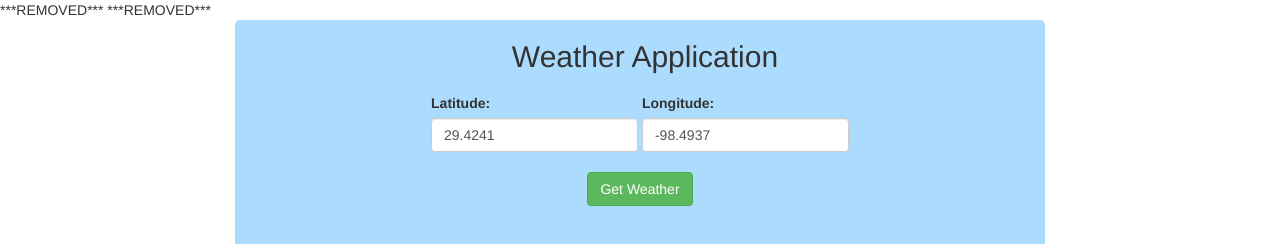
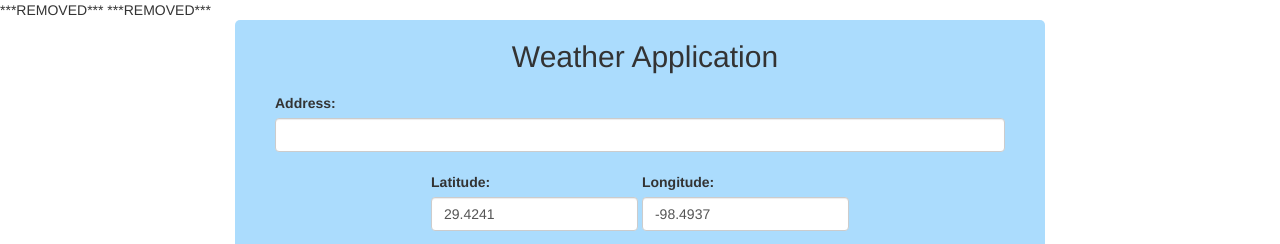
Before and after one commit to TechnicallyDifficult/Codeup-Web-Exercises, a PHP site: page /weather_map.html in a window 1280 px wide. Shown: the top 244 px of the page. Run offline with PHP 8.4, Linux system fonts and the light colour scheme; some libraries are stand-ins or nearby versions.

Commit message:
adds address input and geocoding

```diff
--- a/public/css/weather_map.css
+++ b/public/css/weather_map.css
@@ -17,8 +17,12 @@ p {
 	margin: 0 0 5px;
 }
 
-input:focus {
+input:focus, .btn:focus, .btn:active, .btn:active:focus {
 	outline: none;
+}
+
+.address-container {
+	text-align: left;
 }
 
 .day-forecast {
@@ -42,7 +46,7 @@ input:focus {
 	margin: 0;
 }
 
-.form-control {
+.latlng {
 	width: initial;
 }
 
--- a/public/js/weather_map.js
+++ b/public/js/weather_map.js
@@ -1,4 +1,4 @@
-$(document).ready(function () {
+// $(document).ready(function () {
 	const APPID = '7f8e3aa0aad113510e0c1eaafd1c17b8';
 	var url = 'http://api.openweathermap.org/data/2.5/forecast/daily';
 	var latitude = parseFloat($('#lat-input').val());
@@ -12,14 +12,12 @@ $(document).ready(function () {
 	};
 	var map = new google.maps.Map(document.getElementById('map-canvas'), mapOptions);
 	var marker = new google.maps.Marker({
-		position: {
-			lat: latitude,
-			lng: longitude
-		},
+		position: map.center,
 		map: map,
 		animation: google.maps.Animation.DROP,
 		draggable: true
 	});
+	var geocoder = new google.maps.Geocoder();
 
 	function getWeather(Lat, Lon) {
 		$.get(url, {
@@ -32,7 +30,7 @@ $(document).ready(function () {
 			console.log(status);
 			$.alert({
 				title: 'Uh oh!',
-				content: 'Failed to load! See console for details.',
+				content: 'Weather failed to load! See console for details.',
 				type: 'red',
 				backgroundDismiss: true,
 				animationBounce: 1.5,
@@ -53,21 +51,71 @@ $(document).ready(function () {
 		});
 	}
 
+	function convertAddress() {
+		var address = $('#address-input').val();
+		geocoder.geocode({ 'address': address }, function(results, status) {
+			if (status == google.maps.GeocoderStatus.OK) {
+				latitude = results[0].geometry.location.lat();
+				longitude = results[0].geometry.location.lng();
+				$('#lat-input').val(latitude);
+				$('#lon-input').val(longitude);
+
+			} else if (status != 'ZERO_RESULTS') {
+				console.log(status);
+				$.alert({
+				title: 'Uh oh!',
+				content: 'Geocoding failed! See console for details.',
+				type: 'red',
+				backgroundDismiss: true,
+				animationBounce: 1.5,
+				buttons: {
+					close: function () {}
+				}
+			});
+			}
+		});
+	}
+
 	getWeather(29.42412, -98.493629);
 
 	$('#get-weather').click(function () {
-		latitude = parseFloat($('#lat-input').val()),
-		longitude = parseFloat($('#lon-input').val());
+		if ($('#address-input').val() != '') {
+			convertAddress();
+		} else {
+			latitude = parseFloat($('#lat-input').val());
+			longitude = parseFloat($('#lon-input').val());
+		}
 		if (isNaN(latitude) || isNaN(longitude)) {
 			$.alert({
 				title: 'Invalid Location',
 				content: 'Please input valid latitude and longitude values.',
 				type: 'red',
-				backgroundDismiss: true
+				backgroundDismiss: true,
+				animationBounce: 1.5
 			});
 		} else {
 			getWeather(latitude, longitude);
+			marker.setPosition(new google.maps.LatLng(latitude, longitude));
+			map.panTo(marker.getPosition());
 		}
+	});
+
+	$('#address-input').change(convertAddress);
+
+	$('#lat-input').change(function(event) {
+		latitude = parseFloat($('#lat-input').val());
+	});
+
+	$('#lat-input').keypress(function(event) {
+		$('#address-input').val('');
+	});
+
+	$('#lon-input').keypress(function(event) {
+		$('#address-input').val('');
+	});
+
+	$('#lon-input').focusout(function(event) {
+		longitude = parseFloat($('#lon-input').val());
 	});
 
 	google.maps.event.addListener(marker, 'dragend', function(evt){
@@ -77,4 +125,4 @@ $(document).ready(function () {
 		$('#lon-input').val(longitude);
 		getWeather(latitude, longitude);
 	});
-});
+// });
--- a/public/weather_map.html
+++ b/public/weather_map.html
@@ -14,13 +14,19 @@
 			<div class='main-container'>
 				<h2>Weather Application</h2>
 				<div class='form-group'>
+					<div class='address-container'>
+						<label for='address-input' class='mylabel'>Address:</label>
+						<input type='text' class='form-control' id='address-input'>
+					</div>
+				</div>
+				<div class='form-group'>
 					<div class='form-container'>
 						<label for='lat-input'>Latitude:</label>
-						<input type='text' class='form-control' id='lat-input' value='29.4241'>
+						<input type='text' class='form-control latlng' id='lat-input' value='29.4241'>
 					</div>
 					<div class=form-container>
 						<label for='lon-input'>Longitude:</label>
-						<input type='text' class='form-control' id='lon-input' value='-98.4937'>
+						<input type='text' class='form-control latlng' id='lon-input' value='-98.4937'>
 					</div>
 				</div>
 				<div>
```
